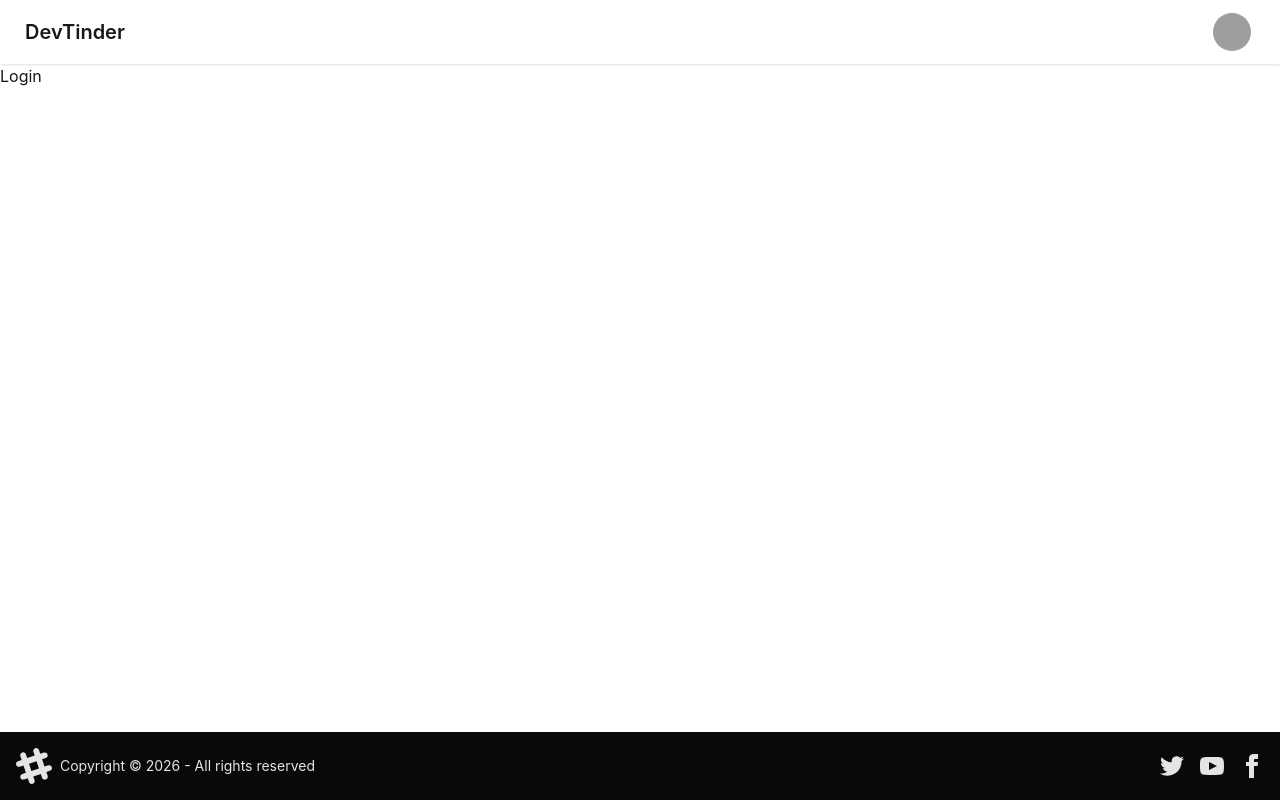
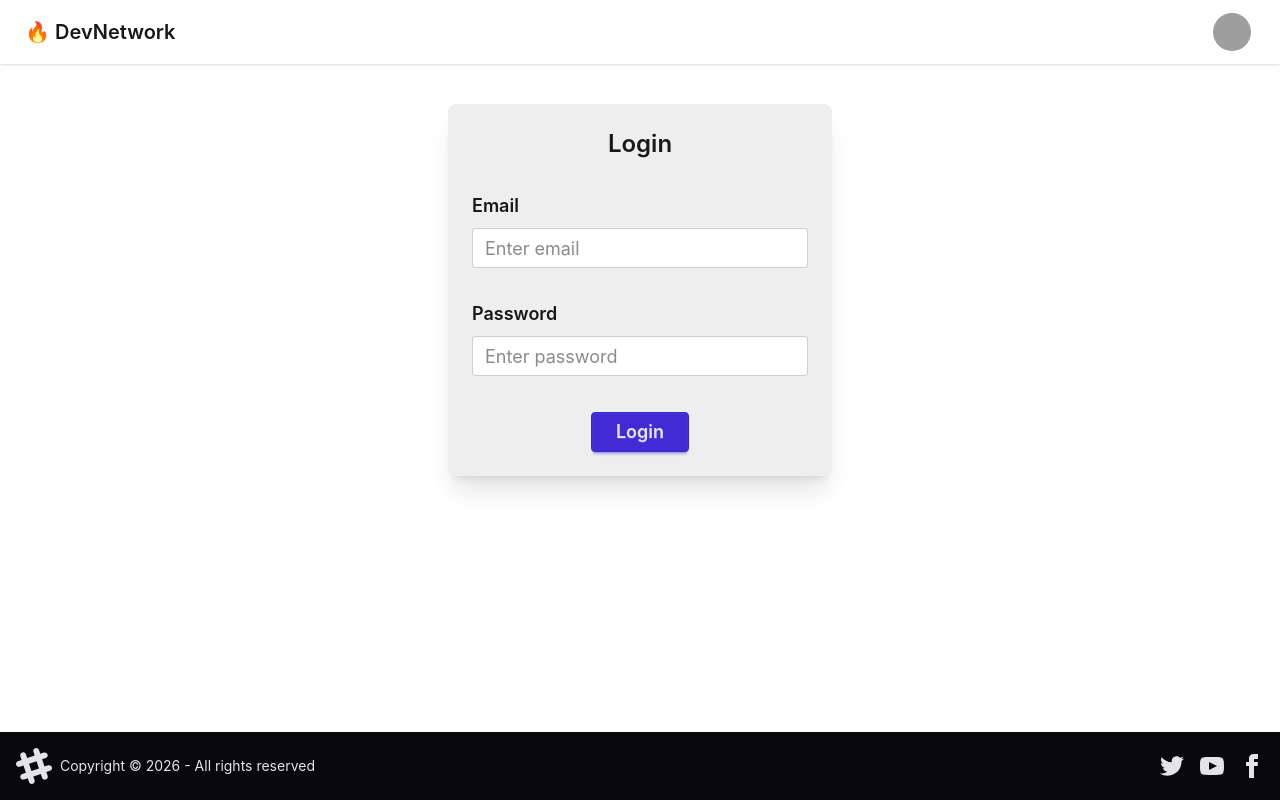
Before and after one commit to shubham6912/DevNetworkUI, a React (Vite) app in the folder devtinder-ui/: page /login in a window 1280 px wide. Built offline with nearby package versions, Linux system fonts and the light colour scheme; grey boxes are pictures that could not be loaded.

Commit message:
Added more code

```diff
--- a/devtinder-ui/package.json
+++ b/devtinder-ui/package.json
@@ -11,6 +11,7 @@
   },
   "dependencies": {
     "@tailwindcss/vite": "^4.3.0",
+    "axios": "^1.16.1",
     "react": "^19.2.6",
     "react-dom": "^19.2.6",
     "react-router-dom": "^7.16.0",
--- a/devtinder-ui/src/App.tsx
+++ b/devtinder-ui/src/App.tsx
@@ -1,7 +1,5 @@
 import { BrowserRouter, Routes ,Route } from "react-router-dom";
 import Body from "./Body";
-import Navbar from "./Navbar";
-
 import Login from "./Login";
 import Profile from "./Profile";
 
--- a/devtinder-ui/src/Login.jsx
+++ b/devtinder-ui/src/Login.jsx
@@ -1,9 +1,64 @@
-import React from 'react'
+import axios from 'axios';
+import React, { useState } from 'react'
 
 const Login = () => {
-  return (
-    <div>Login</div>
-  )
+    const [emailId , setEmailId] = useState();
+    const [password , setPassword] = useState();
+
+    const handleLogin = async() =>{
+        const res = await axios.post("http://localhost:7777/login" , {
+            emailId : emailId,
+            password : password
+        });
+    }
+
+    return (
+        <div className="flex justify-center mt-10">
+            <div className="card bg-base-300 w-96 shadow-xl">
+                <div className="card-body">
+                    <h2 className="card-title text-2xl justify-center">
+                        Login
+                    </h2>
+
+                    <div className="mt-4">
+
+                        <fieldset className="fieldset mb-5">
+                            <legend className="fieldset-legend text-lg">
+                                Email
+                            </legend>
+                            <input
+                                type="text"
+                                value={emailId}
+                                className="input text-lg w-full"
+                                placeholder="Enter email"
+                                onChange={ (e) => setEmailId(e.target.value)}
+                            />
+                        </fieldset>
+
+                        <fieldset className="fieldset">
+                            <legend className="fieldset-legend text-lg">
+                                Password
+                            </legend>
+                            <input
+                                type="password"
+                                value={password}
+                                className="input text-lg w-full"
+                                placeholder="Enter password"
+                                onChange={ (e) => setPassword(e.target.value)}
+                            />
+                        </fieldset>
+
+                    </div>
+
+                    <div className="card-actions justify-center mt-6">
+                        <button className="btn btn-primary text-lg px-6">
+                            Login
+                        </button>
+                    </div>
+                </div>
+            </div>
+        </div>
+    )
 }
 
 export default Login
--- a/devtinder-ui/src/Navbar.jsx
+++ b/devtinder-ui/src/Navbar.jsx
@@ -5,9 +5,8 @@ const Navbar = () => {
   return (
     <div className="navbar bg-base-100 shadow-sm">
         <div className="flex-1">
-          <a className="btn btn-ghost text-xl">DevTinder</a>
+          <a className="btn btn-ghost text-xl">🔥 DevNetwork</a>
         </div>
-
         <div className="flex gap-2">
 
           <div className="dropdown dropdown-end mx-5">
```
Also changed, not shown: 1 other file (tests, documents, lock files or other folders).
